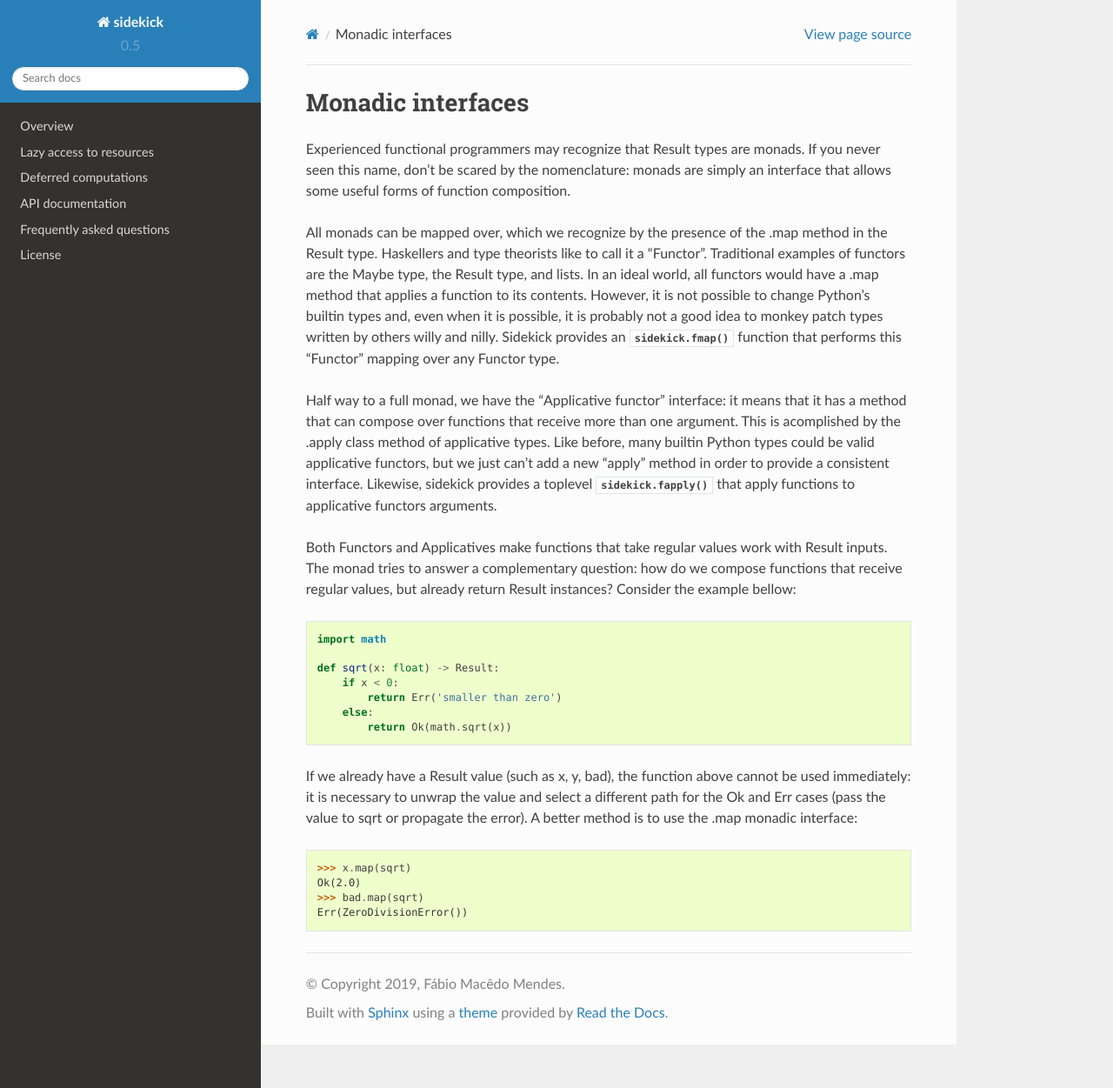
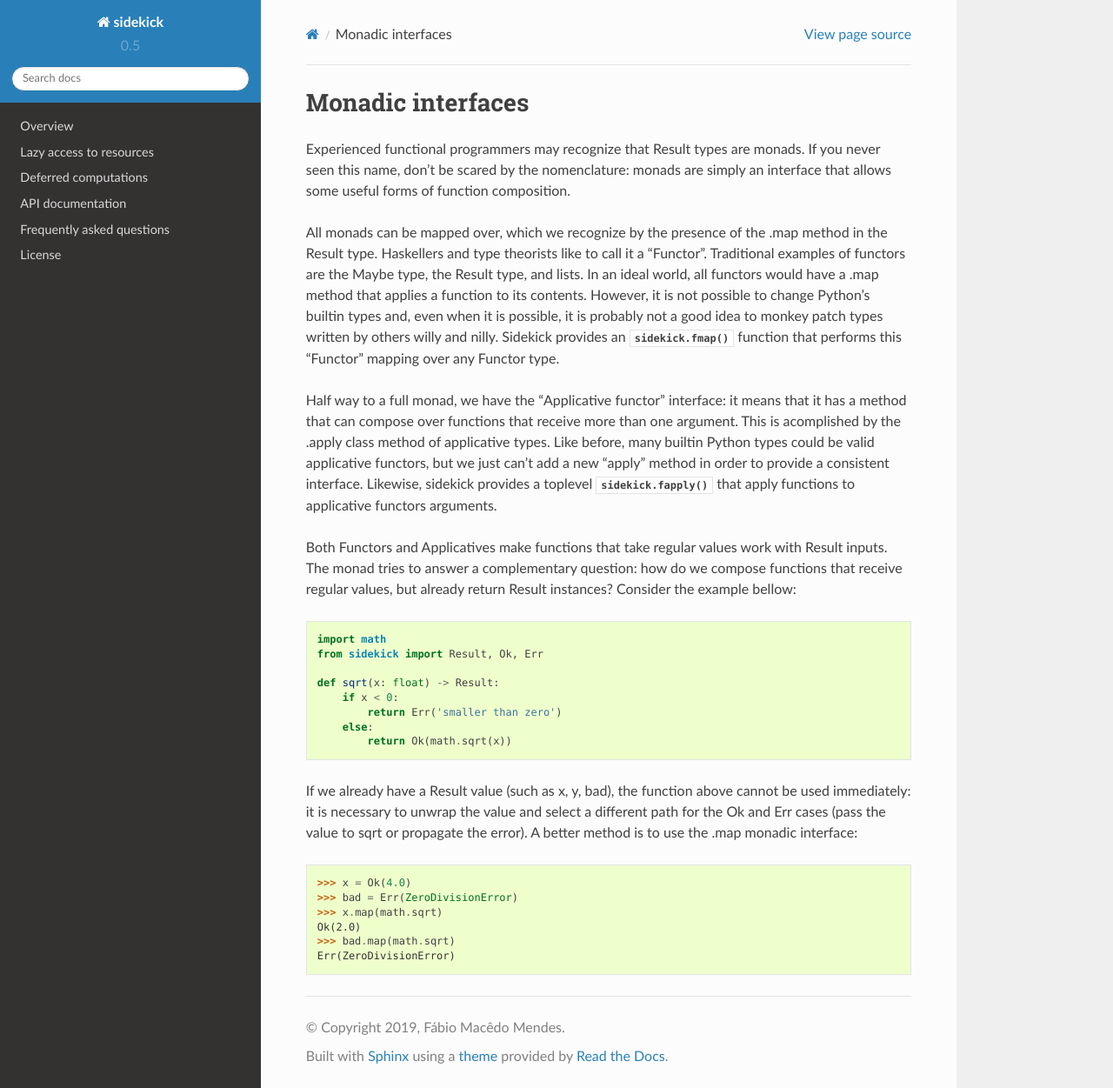
Before and after one commit to fabiommendes/sidekick, a Sphinx documentation site: the page built from docs/types/monads.rst, in a window 1280 px wide and 1251 px high. Shown: the whole window at 87% size. Built offline with Sphinx 7.4.7 and the Read the Docs theme 2.0.0, drawn with Linux system fonts in a browser that asks for light colours; pages that are not in the unit, such as notebooks, are missing from menus.

Commit message:
Update docs

```diff
--- a/docs/types/monads.rst
+++ b/docs/types/monads.rst
@@ -32,6 +32,7 @@ instances? Consider the example bellow:
 .. code-block:: python
 
     import math
+    from sidekick import Result, Ok, Err
 
     def sqrt(x: float) -> Result:
         if x < 0:
@@ -44,7 +45,9 @@ be used immediately: it is necessary to unwrap the value and select a different
 path for the Ok and Err cases (pass the value to sqrt or propagate the error).
 A better method is to use the .map monadic interface:
 
->>> x.map(sqrt)
+>>> x = Ok(4.0)
+>>> bad = Err(ZeroDivisionError)
+>>> x.map(math.sqrt)
 Ok(2.0)
->>> bad.map(sqrt)
-Err(ZeroDivisionError())
+>>> bad.map(math.sqrt)
+Err(ZeroDivisionError)
```
Also changed, not shown: docs/magic_objects.rst (+6 -6 lines), 2 other files.
